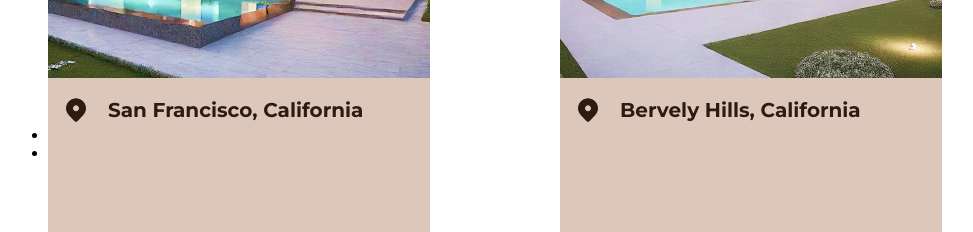
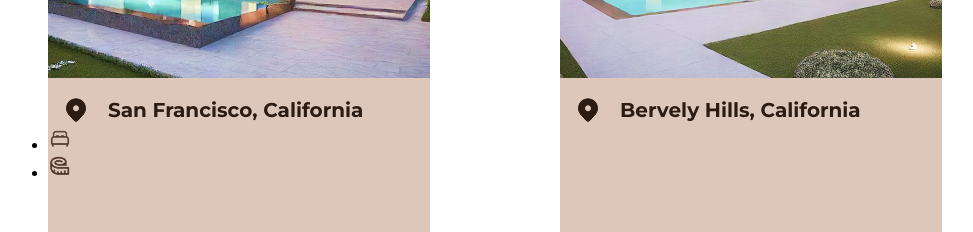
Before and after one commit to gabrieljcoutinho/Projeto-Dwello, a React (Create React App) app: page / in a window 1280 px wide. Shown: the part 2620-2852 px from the top of the page, without its empty margins (145-1118 px from the left). Built offline with nearby package versions, Linux system fonts and the light colour scheme.

Commit message:
imgs na lista

```diff
--- a/src/components/Popularresidences.jsx
+++ b/src/components/Popularresidences.jsx
@@ -28,8 +28,8 @@ const Popularresidences = () => {
                     </ul>
 
                     <ul className="tamanhoDaCasa">
-                      <li></li>
-                      <li></li>
+                      <li><img src={imgQuarto} alt="" /></li>
+                      <li><img src={imgLargura} alt="" /></li>
                     </ul>
 
             </div>
```
